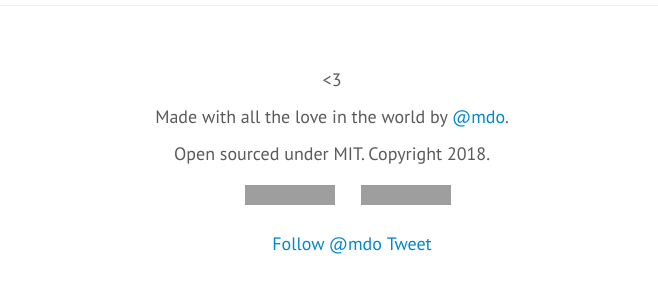
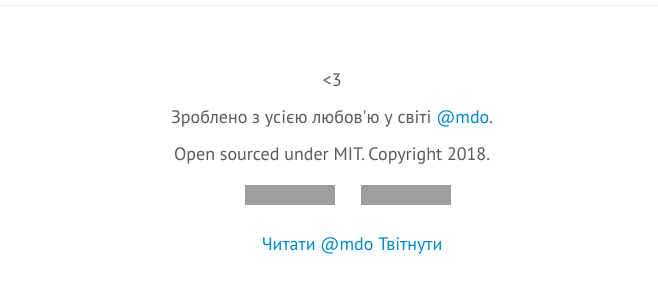
Before and after one commit to mdo/wtf-html-css, a Jekyll site: the page built from index.md, in a window 1280 px wide and 900 px high, scrolled down 8833 px. Shown: the part 543-836 px from the top of the window, without its empty margins (308-966 px from the left). Built offline with Jekyll 4.4.1, drawn with Linux system fonts in a browser that asks for light colours; some web fonts are replaced; Markdown is read by kramdown in place of the engine named in the settings; comment, search, counter and statistics services are not loaded; our own code applies the rules of GitHub Pages for plain Markdown files; grey boxes are pictures that could not be loaded.

Commit message:
translate footer

```diff
--- a/_includes/footer.html
+++ b/_includes/footer.html
@@ -1,6 +1,6 @@
 <footer class="footer">
   <p>&lt;3</p>
-  <p>Made with all the love in the world by <a href="{{ site.twitter }}">@mdo</a>.</p>
+  <p>Зроблено з усією любов'ю у світі <a href="{{ site.twitter }}">@mdo</a>.</p>
   <p>Open sourced under MIT. Copyright {{ site.time | date: '%Y' }}.</p>
 
   <ul class="quick-links">
@@ -13,10 +13,10 @@
   </ul>
   <ul class="quick-links">
     <li class="follow-btn">
-      <a href="{{ site.twitter }}" class="twitter-follow-button" data-link-color="#0069D6" data-show-count="true">Follow @mdo</a>
+      <a href="{{ site.twitter }}" class="twitter-follow-button" data-link-color="#0069D6" data-show-count="true">Читати @mdo</a>
     </li>
     <li class="tweet-btn">
-      <a href="https://twitter.com/share" class="twitter-share-button" data-url="{{ site.url }}" data-count="horizontal" data-via="mdo">Tweet</a>
+      <a href="https://twitter.com/share" class="twitter-share-button" data-url="{{ site.url }}" data-count="horizontal" data-via="mdo">Твітнути</a>
     </li>
   </ul>
 </footer>
```
